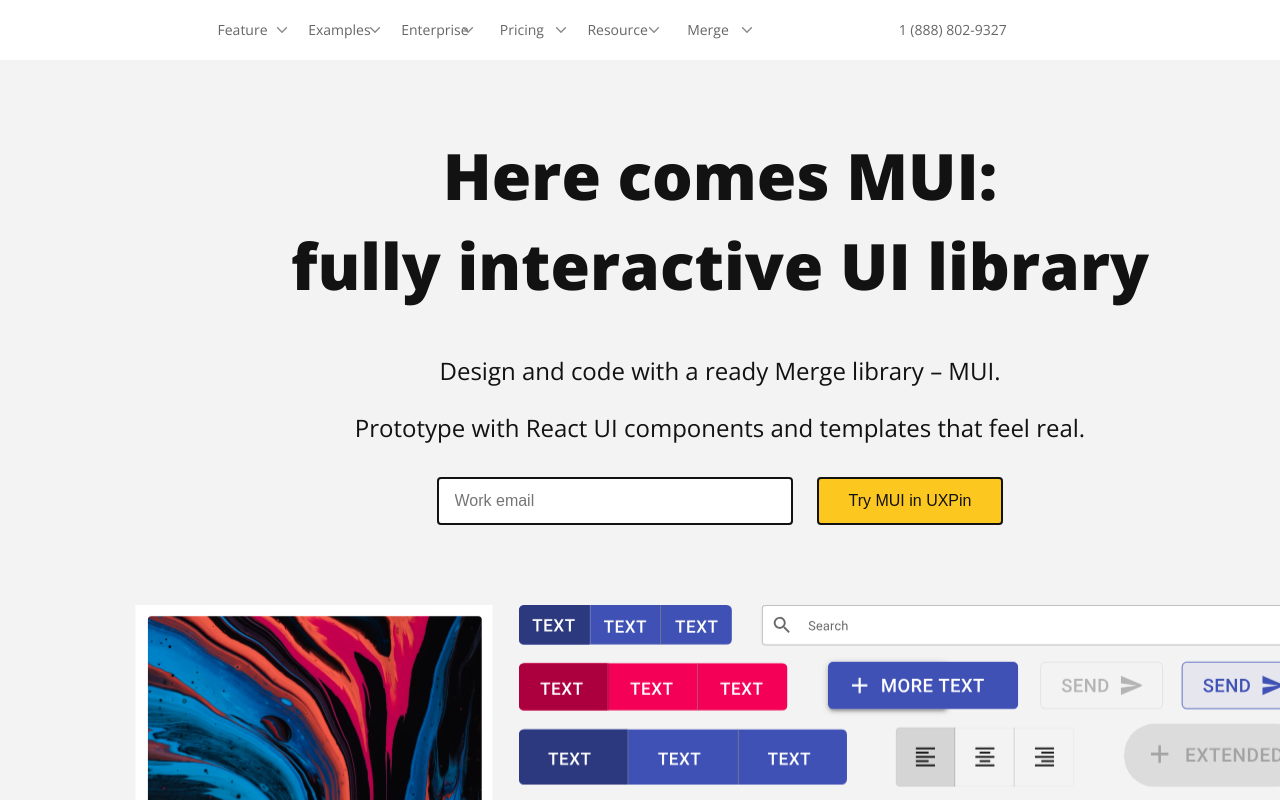
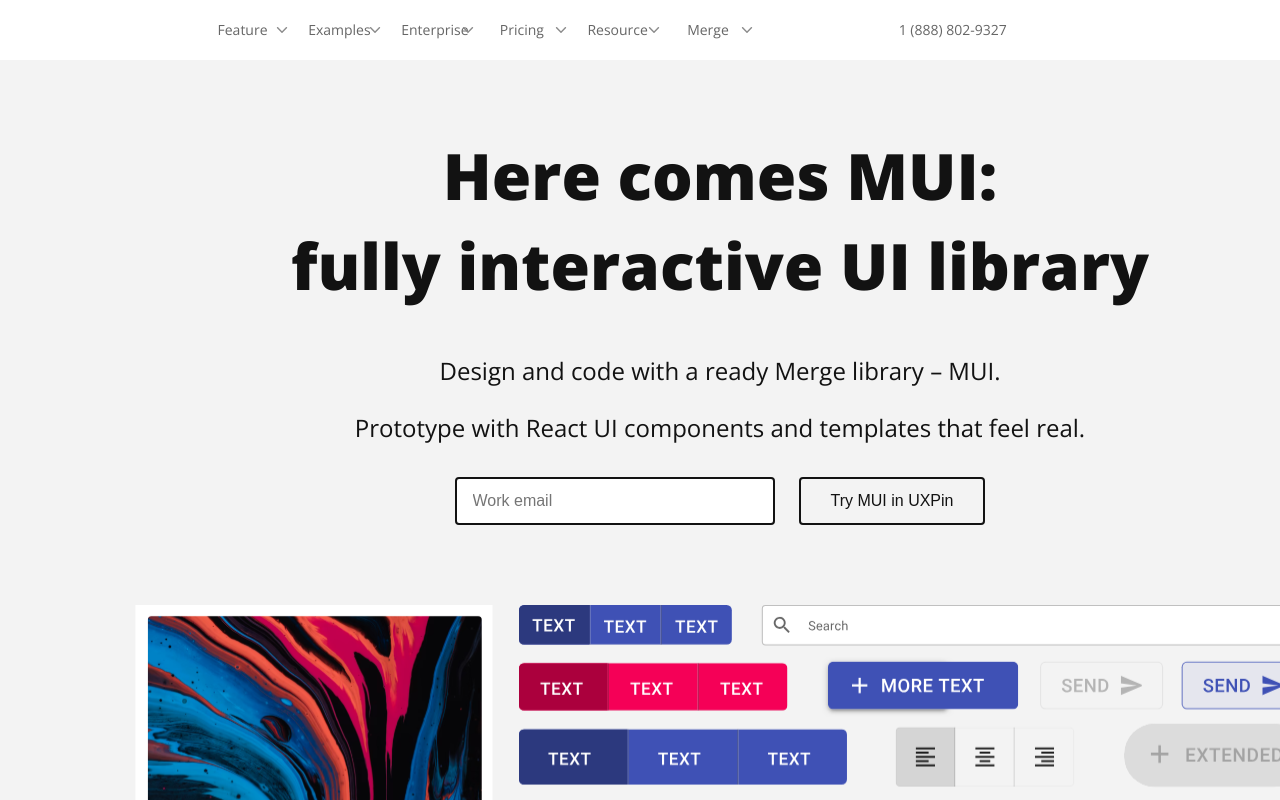
Before and after one commit to macianga/uxpin-rekrutacyjne, a React (Vite) app: page / in a window 1280 px wide. In both pictures the pointer is over the input "Try MUI in UXPin". Shown: the top 800 px of the page. Built offline with nearby package versions, Linux system fonts and the light colour scheme.

Commit message:
fix email input width

```diff
--- a/src/App.scss
+++ b/src/App.scss
@@ -106,7 +106,7 @@
 }
 
 .input-email{
-  width: 320px;
+  width: 284px;
   height: 12px;
   padding: 16px;
   border: 2px solid #121212;
@@ -129,7 +129,12 @@
   text-decoration: none solid rgb(18, 18, 18);
   line-height: 16px;
   text-align: center;
+  &:hover{
+    background-color: $bg-color;
+
+  }
 }
+
 
 .hero-img{
   width: 1170px;
```
